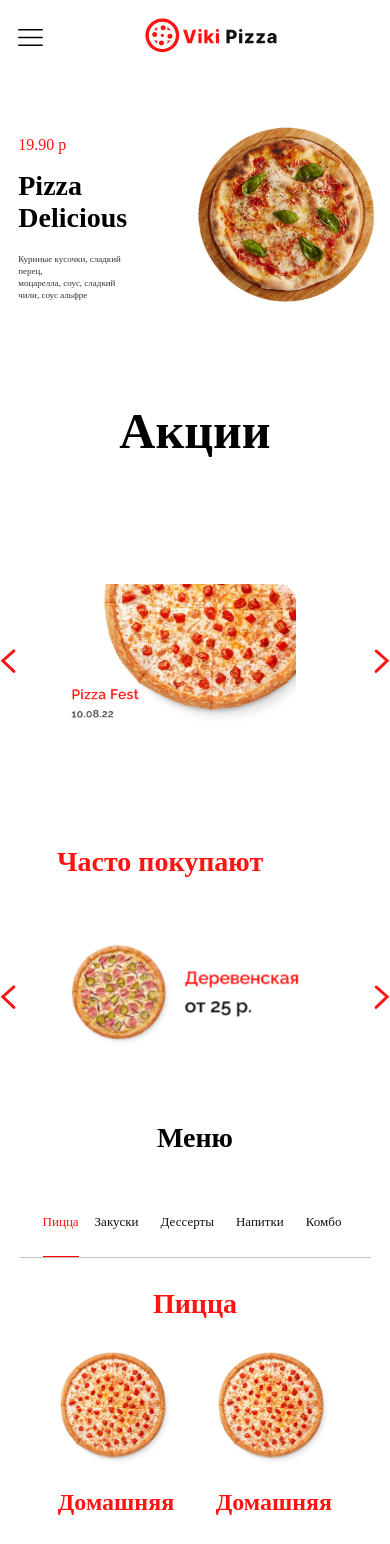
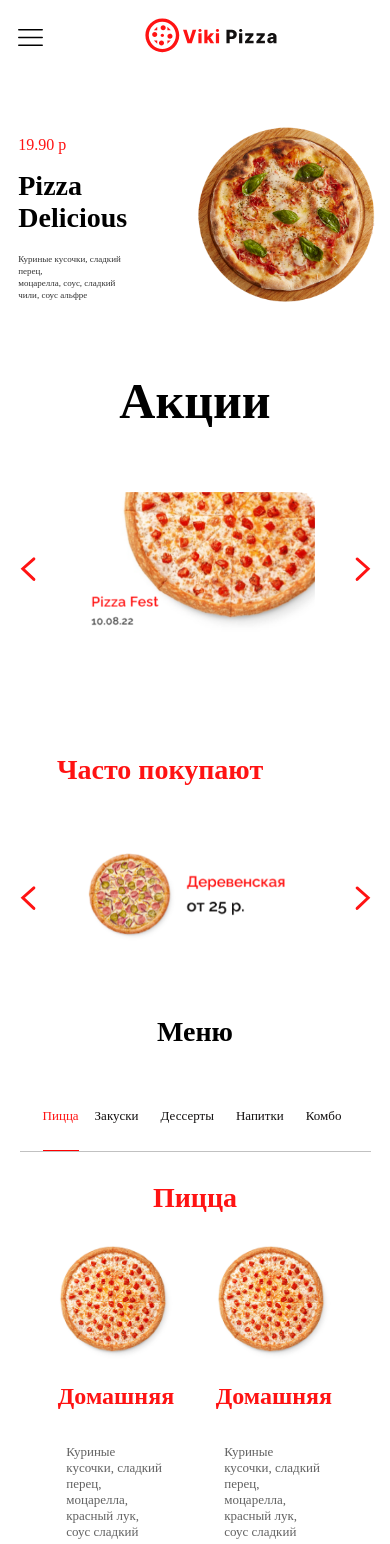
Before and after one commit to Pavlik17/pizza, a Vue app: page / in a window 390 px wide. Shown: the top 1544 px of the page. Built offline with nearby package versions, Linux system fonts and the light colour scheme.

Commit message:
main_page_styles_change

```diff
--- a/src/components/Footer/style.scss
+++ b/src/components/Footer/style.scss
@@ -140,4 +140,7 @@
   .footer{
     width: 100%;
   }
+  .menu__footer-list-element{
+    font-size: 13px;
+  }
 }
--- a/src/components/PopularSwiper/style.scss
+++ b/src/components/PopularSwiper/style.scss
@@ -40,7 +40,9 @@
     max-height: 135px;
   }
 }
-@media (max-width: 1050px){}
+@media (max-width: 1050px){
+
+}
 @media (max-width: 850px){
 .popular-slide{
   width: 240px;
@@ -51,5 +53,10 @@
     height: 100%;
   }
 }
-@media (max-width:630px) {}
+@media (max-width:630px) {
+  .swiper-populars-container{
+    max-width: 90%;
+    margin: 0 auto;
+  }
+}
 @media (min-width: 320px) and (max-width: 479px){}
--- a/src/components/SlidersProducts/style.scss
+++ b/src/components/SlidersProducts/style.scss
@@ -21,3 +21,9 @@
   padding-bottom: 40px;
   padding-left: 57px;
 }
+@media (min-width: 320px) and (max-width:490px){
+  .stocks-products__stocks{
+    padding-top: 20px;
+    padding-bottom: 20px;
+  }
+}
--- a/src/components/StocksSwiper/style.scss
+++ b/src/components/StocksSwiper/style.scss
@@ -54,13 +54,14 @@
     max-width: 270px;
   }
   .swiper-img{
-    width: 240px;
-    height: 150px;
+    width: 100%;
+    height: 100%;
   }
 }
 @media (max-width:630px) {
   .swiper-stocks-container{
-
+    max-width: 90%;
+    margin: 0 auto;
   }
 }
 @media (min-width: 320px) and (max-width: 479px){
```
